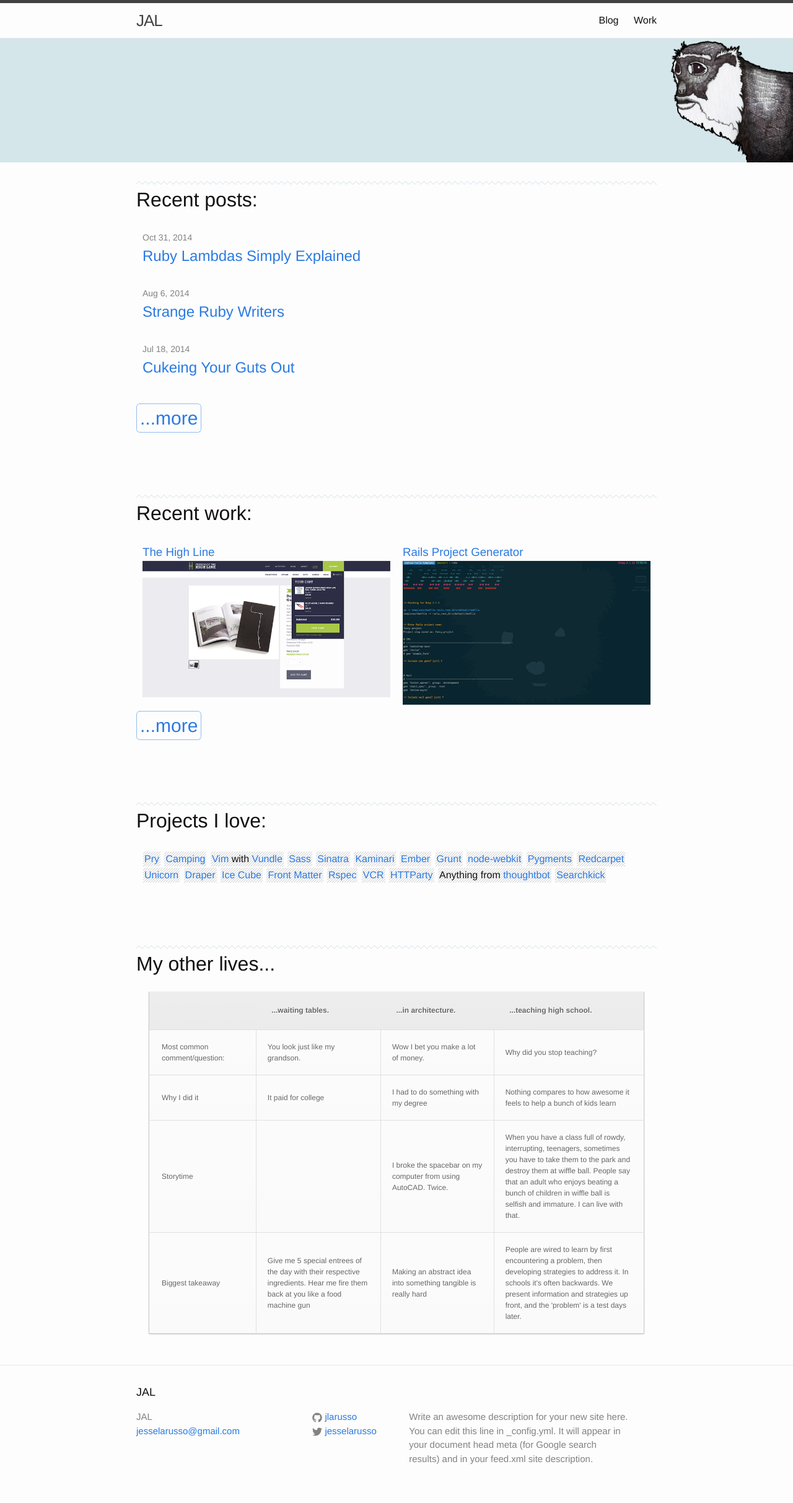
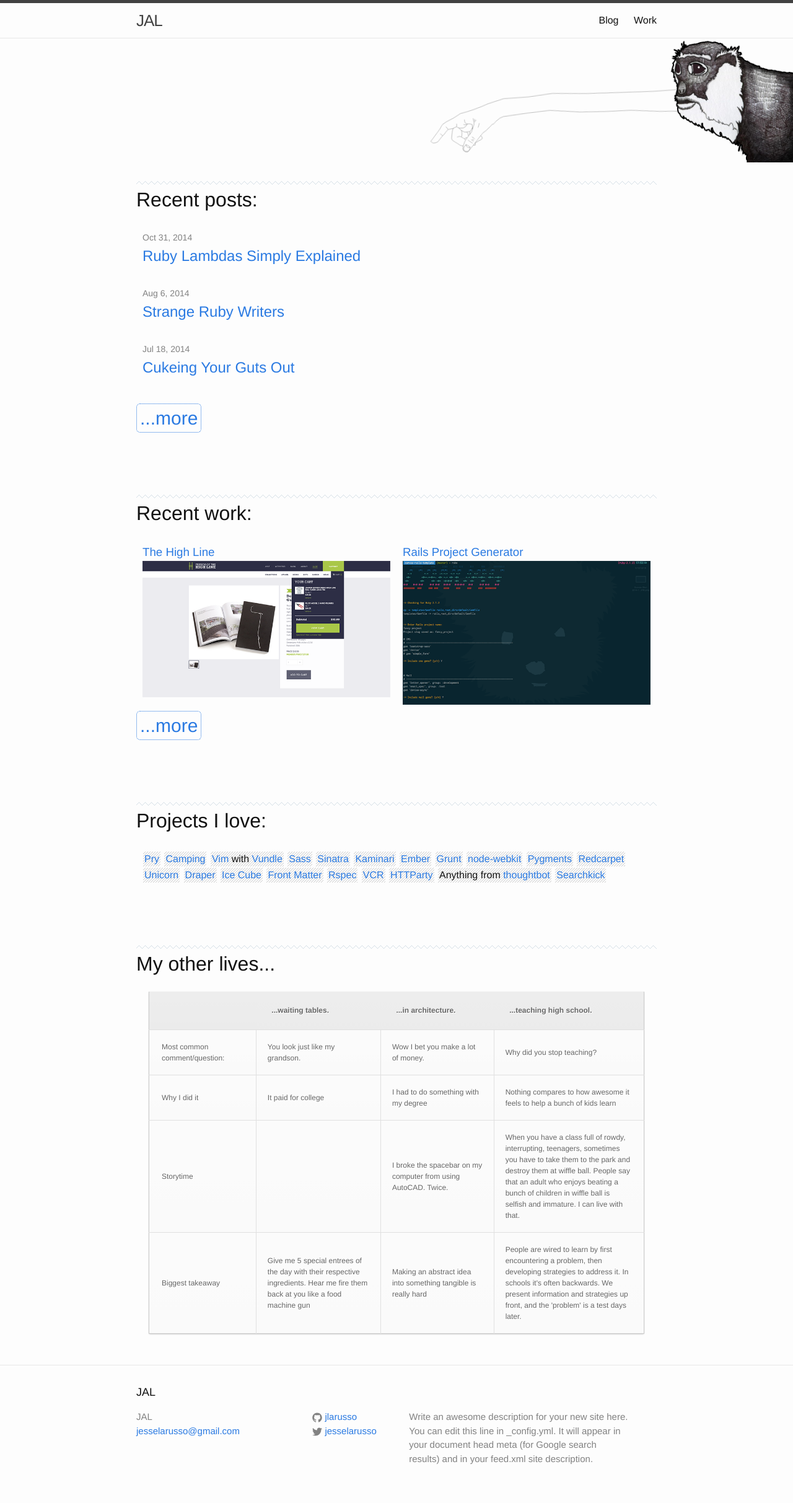
Before and after one commit to jlarusso/jlarusso.github.io, a Jekyll site: the page built from index.html, in a window 1280 px wide. Shown: the whole page at 62% size. Built offline with Jekyll 4.4.1, drawn with Linux system fonts in a browser that asks for light colours; Markdown is read by kramdown in place of the engine named in the settings.

Commit message:
Add monkey animation

```diff
--- a/_layouts/default.html
+++ b/_layouts/default.html
@@ -8,6 +8,34 @@
     {% include header.html %}
 
     <div class="monkey-hero">
+      <svg class="hand-svg" xmlns="http://www.w3.org/2000/svg" xmlns:xlink="http://www.w3.org/1999/xlink" version="1.1" x="0px" y="0px" width="747px" height="96px" viewBox="0 0 747 96" xml:space="preserve">
+        <g class="right-hand">
+          <polyline points="43.6,52.1 42.2,55 41.4,58.4 40.4,63.6 39.8,67.9 40.3,70.1 41.4,71.7 45.6,74.8 48.7,77 52.8,80.1 55.3,81.1 57.2,81.5" class="style0"/>
+          <polyline points="744,4 721,5 684,8 646,10 607,12 572,11 539,8 513,8 476,6 437,10 404,15 369,15 313,13 261,11 207,7 168,10 128,10 102.4,16.4 91.6,20.2 79.4,23.9 68.2,26.8 57.8,28.9 56.1,29.4 53.8,30.8 48.8,33.5 44.4,35.9 33.1,40.8 30.1,42.6 26.9,44.5 25,46.9 21.8,51.8 17.6,56.8 12.7,62.6 9.1,66.9 5.8,70.5 8.5,72.9 10.4,73.7 14.4,73.1 17.4,71.8 24.3,64.2 25.4,63.1 28.9,60.1 30.9,57.3 33.6,54.8 35.1,53.4 38.6,52.9 42.4,52.4 46,51 47.4,50.5 48.9,49.8 50.8,51.2 54.4,52.5 59.8,52.6 63.8,50.4 66.9,46.6 71,46.8 74.2,47.9 74.5,52.1 74.4,55.6 72.5,60.1 69.1,64.1 65,68.7 61.9,72.5 59.9,76 58.9,78.5 57.8,80.6 57.2,83 56.8,86.4 57.8,89.2 59.4,90.8 61.3,91.5 63.7,91.6 65.5,90.4 68.4,87.5 73.4,82 77.6,77.4 87.1,66.6 90.9,62.6 96.4,59.2 102.5,53.9 106.4,50.3 109.2,49.4 113.4,45.4 119.8,40.8 125.6,38.8 163,36 201,34 249,40 288,42 332,43 378,48 413,50 459,49 500,45 541,40 585,42 634,42 687,40 743,40" class="style0"/>
+          <polyline points="52.4,52.1 54.4,54.3 57.8,57.3 60.9,59.2 64.5,59.5 67.5,59.2 69.8,59.2 71.7,57.2 73.1,55.4 74.4,53" class="style0"/>
+          <polyline points="56.2,56.1 56.9,58.4 56.9,61.2 56.6,64.2 56.1,66.2 55.7,67 53.7,65.9 51.8,65.9 49.8,66.2 48.6,66.7" class="style0"/>
+          <polyline points="55.9,67.3 58.6,68.8 60.1,70.1 61.2,71 62.1,71.9" class="style0"/>
+          <polyline points="60.4,70.2 62.4,68.9 63.7,68.6 65,68.7" class="style0"/>
+          <polyline points="64.8,59.6 65.9,61 66.6,62.3 66.9,63.7 67,66.1" class="style0"/>
+          <polyline points="69.8,59.2 69.8,60.7 69.5,62.4 69.1,64.1" class="style0"/>
+          <polyline points="74.1,81.6 77.2,81.4 77.4,80.1 77.3,77.9" class="style0"/>
+          <polyline points="77.6,77.7 80.6,76.5 83,75.1 86.3,73.8 89.1,71.8 89.1,69.8 88.4,68.5 86.8,67.2" class="style0"/><line x1="25.7" y1="63" x2="21.9" y2="59.2" class="style0"/><polyline points="31.7,48.6 32.8,49.9 34,51.4 35,53.1" class="style0"/>
+          <polyline points="48.9,49.8 49.4,48 49.4,45.2" class="style0"/>
+          <polyline points="65.8,72.5 68.8,75.1 71,76.6 73.1,78.2" class="style0"/>
+          <polyline points="71.2,72.4 73.6,74.2 74.6,75.4" class="style0"/>
+          <polyline points="72.6,67.9 75,69.4 76.1,70.8 77.1,71.8" class="style0"/>
+          <polyline points="72.8,71.5 74.9,72.8 75.2,73.6" class="style0"/>
+          <polygon points="62,79.7 59.9,82 58.4,84.1 57.9,85.8 57.8,86.9 58,87.8 58.8,89.3 60,90 61.2,90.5 63,90.8 64.6,90.8 65.5,90.4 66.9,88.9 67.9,86.6 68.6,84.1 67.6,83 65.1,81.1 63.6,80.4" class="style0"/>
+          <polyline points="62,79.7 62.6,81.9 63.9,83.6 65.4,84.6 66.6,84.6 68.4,84.4" class="style0"/>
+          <polyline points="66.9,46.6 64.8,45.9 63.2,44.2 62.6,41.8 62.6,39.2" class="style0"/>
+          <polyline points="74.4,55.6 77.2,48.7 77.6,44.4 76.6,38.2" class="style0"/>
+          <polyline points="78.9,44.6 79.1,42.1 79,39.6" class="style0"/>
+          <line x1="80.3" y1="42.9" x2="81.3" y2="41.2" class="style0"/>
+          <polyline points="83.6,53.6 85,50 86,46.6" class="style0"/>
+          <polyline points="60.3,46.8 61.8,47.6 63.9,47.6 65.9,47.4 66.2,47.4" class="style0"/>
+        </g>
+      </svg>
+
       <img class="monk-img" src="/images/monk_alpha.png" />
     </div>
 
--- a/_sass/_base.scss
+++ b/_sass/_base.scss
@@ -210,3 +210,26 @@
 *, *:before, *:after {
   box-sizing: inherit;
 }
+
+@mixin vendor-prefix($name, $argument) {
+  -webkit-#{$name}: #{$argument};
+  -ms-#{$name}: #{$argument};
+  -moz-#{$name}: #{$argument};
+  -o-#{$name}: #{$argument};
+  #{$name}: #{$argument};
+}
+
+@mixin keyframes($animationName) {
+    @-webkit-keyframes #{$animationName} {
+        @content;
+    }
+    @-moz-keyframes #{$animationName} {
+        @content;
+    }
+    @-o-keyframes #{$animationName} {
+        @content;
+    }
+    @keyframes #{$animationName} {
+        @content;
+    }
+}
--- a/_sass/_hero.scss
+++ b/_sass/_hero.scss
@@ -1,6 +1,6 @@
 .monkey-hero {
   position: relative;
-  background: rgb(212, 230, 234);
+  // background: rgb(212, 230, 234);
   height: 200px;
 }
 
@@ -9,3 +9,28 @@
   right: 0px;
   width: 200px;
 }
+
+@include keyframes(presscaps) {
+  0% {
+    right: -30%;
+    bottom: 8px;
+    transform: rotate(10deg);
+  }
+
+  100% {
+    right: -12%;
+    bottom: 34px;
+    transform: rotate(-4deg);
+  }
+}
+
+.hand-svg {
+  position: absolute;
+  @include vendor-prefix(animation-name, presscaps);
+  @include vendor-prefix(animation-duration, 1s);
+  @include vendor-prefix(animation-iteration-count, 1);
+  @include vendor-prefix(animation-timing-function, ease-in);
+  @include vendor-prefix(animation-fill-mode, forwards);
+  right: -35%;
+  bottom: 10px;
+}
--- /dev/null
+++ b/_sass/_svg.scss
@@ -0,0 +1,6 @@
+.style0 {
+  stroke: #000000;
+  stroke-width: 0.25;
+  stroke-miterlimit:  10;
+  fill: none;
+}
--- a/css/main.scss
+++ b/css/main.scss
@@ -49,5 +49,6 @@
   "syntax-highlighting",
   "work",
   "table",
-  "hero"
+  "hero",
+  "svg"
 ;
```
